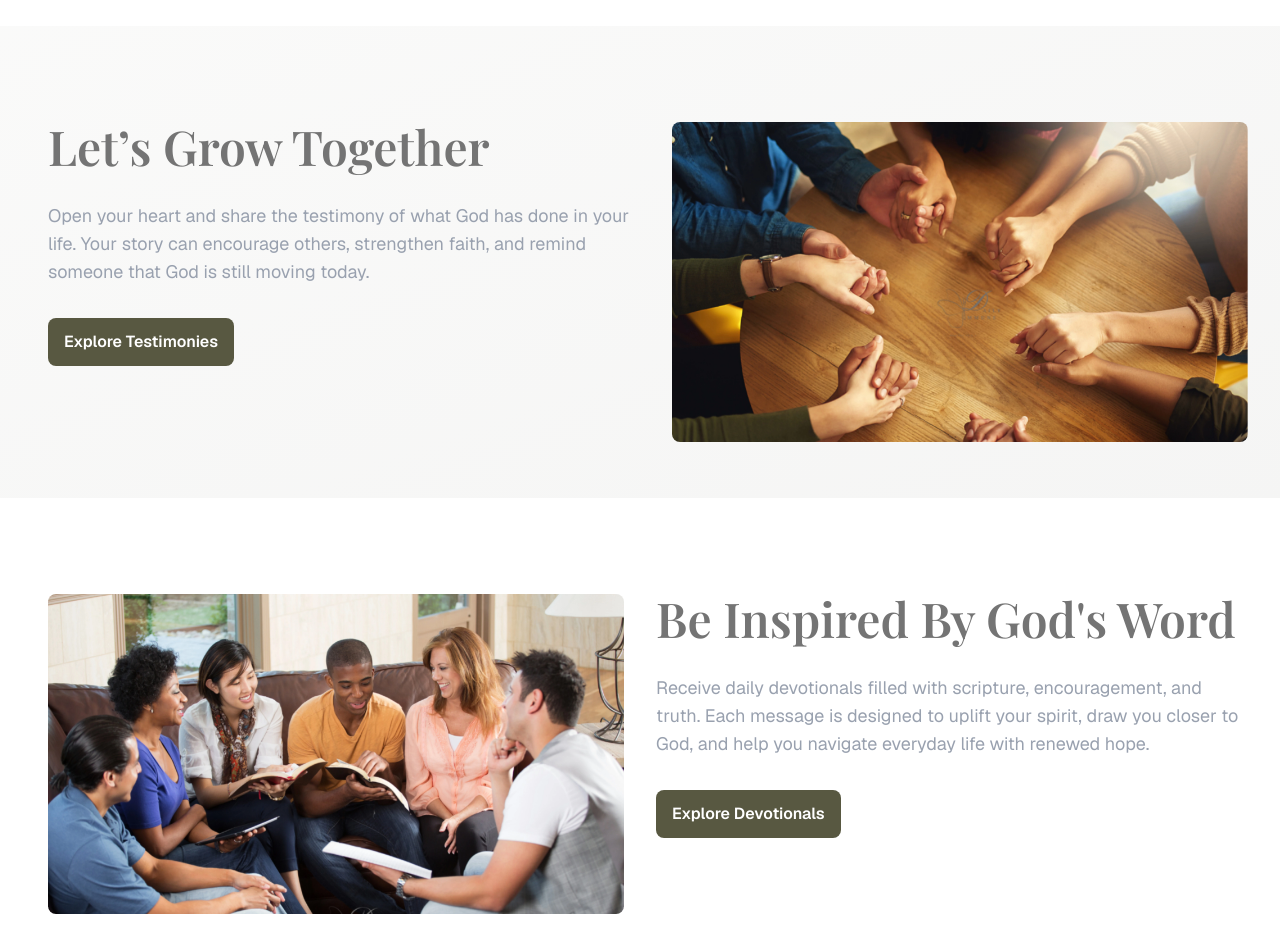
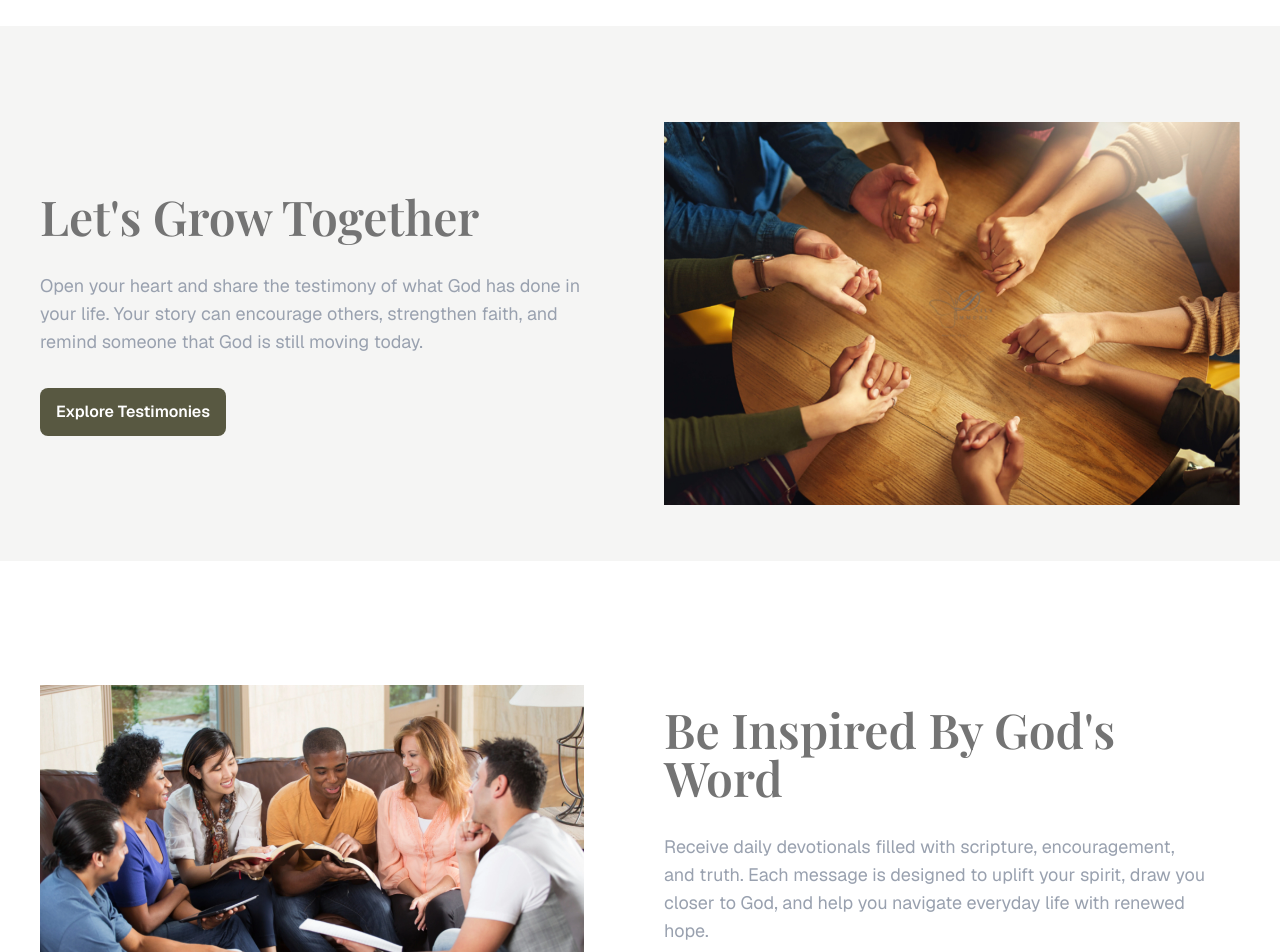
Before and after one commit to williwiser/dailyimmune-client, a React (Vite) app: page / in a window 1280 px wide. Shown: the part 1380-2332 px from the top of the page. Built offline with nearby package versions, Linux system fonts and the light colour scheme; no server answers; a web font is replaced by a local one; what @stream-io/video-react-sdk would draw is missing.

Commit message:
improve nav animation

```diff
--- a/src/components/AuthNavigation.tsx
+++ b/src/components/AuthNavigation.tsx
@@ -60,6 +60,7 @@ import { Avatar, AvatarFallback, AvatarImage } from "./ui/avatar";
 import BadgeDialog from "./BadgeDialog";
 import { useSocket } from "@/context/useSocket";
 import { toast, Toaster } from "sonner";
+import { motion } from "framer-motion";
 
 interface Notification {
   id: string;
@@ -564,8 +565,13 @@ const AuthNavigation = () => {
         </Container>
 
         {/* mobile menu */}
-
-        <div
+        <motion.div
+          initial={{ x: "-100%", opacity: 0 }}
+          animate={{
+            x: showMenu ? 0 : "-100%",
+            opacity: showMenu ? 1 : 0,
+          }}
+          transition={{ type: "spring", stiffness: 300, damping: 30 }}
           className={`${
             showMenu ? "fixed" : "hidden"
           } md:hidden inset-0 w-full bg-gray-800 text-white h-full overflow-y-scroll mt-22`}
@@ -670,7 +676,7 @@ const AuthNavigation = () => {
                       <span>Admin Actions</span>
                     </div>
                     <FontAwesomeIcon
-                      icon={showCommunityMenu ? faChevronUp : faChevronDown}
+                      icon={showAdminMenu ? faChevronUp : faChevronDown}
                       className="text-gray-600"
                     />
                   </button>
@@ -785,7 +791,7 @@ const AuthNavigation = () => {
               </Link>
             </li>
           </ul>
-        </div>
+        </motion.div>
       </nav>
     </>
   );
--- a/src/components/Navigation.tsx
+++ b/src/components/Navigation.tsx
@@ -6,7 +6,7 @@ import {
   DropdownMenuItem,
   DropdownMenuTrigger,
 } from "@/components/ui/dropdown-menu";
-
+import { motion } from "framer-motion";
 import { FontAwesomeIcon } from "@fortawesome/react-fontawesome";
 import {
   faBars,
@@ -147,7 +147,13 @@ const Navigation = () => {
           </button>
         </div>
       </Container>
-      <div
+      <motion.div
+        initial={{ x: "-100%", opacity: 0 }}
+        animate={{
+          x: showMenu ? 0 : "-100%",
+          opacity: showMenu ? 1 : 0,
+        }}
+        transition={{ type: "spring", stiffness: 300, damping: 30 }}
         className={`${
           showMenu ? "fixed" : "hidden"
         } md:hidden w-full bg-slate-800 text-white h-full`}
@@ -227,7 +233,7 @@ const Navigation = () => {
             </li>
           </ul>
         </Container>
-      </div>
+      </motion.div>
     </nav>
   );
 };
--- a/src/pages/Article.tsx
+++ b/src/pages/Article.tsx
@@ -542,7 +542,8 @@ const Article = () => {
                   onFocus={() => setShowCommentButtons(true)}
                   onChange={handleCommentChange}
                   autoComplete="off"
-                  className="border-b focus:border-b-2 focus:border-gray-800 focus:outline-0 w-full py-3 text-sm"
+                  disabled={user ? false : true}
+                  className="border-b focus:border-b-2 disabled:bg-gray-100 disabled:cursor-not-allowed focus:border-gray-800 focus:outline-0 w-full py-3 text-sm"
                 />
                 <div className="flex justify-end items-center w-full">
                   <div
--- a/src/pages/Home/Sections/BeInspired.tsx
+++ b/src/pages/Home/Sections/BeInspired.tsx
@@ -3,17 +3,18 @@ import { Link } from "react-router";
 
 const BeInspired = () => {
   return (
-    <Section className="py-10 px-8">
-      <div className="flex flex-col lg:flex-row-reverse justify-between gap-8 pl-4">
-        <article>
+    <>
+      <Section className="relative md:px-10">
+        <div className=" flex flex-col lg:flex-row-reverse items-center justify-between gap-12">
+          <article className="flex-1 px-8 py-12">
             <h1 className="text-5xl text-[#747474] playfair-display-600 font-bold mb-8">
               Be Inspired By God's Word
             </h1>
             <p className="text-lg text-gray-400 max-w-3xl mb-8">
-            Receive daily devotionals filled with scripture, encouragement, and
-            truth. Each message is designed to uplift your spirit, draw you
-            closer to God, and help you navigate everyday life with renewed
-            hope.
+              Receive daily devotionals filled with scripture, encouragement,
+              and truth. Each message is designed to uplift your spirit, draw
+              you closer to God, and help you navigate everyday life with
+              renewed hope.
             </p>
             <Link
               to="/devotionals"
@@ -22,11 +23,12 @@ const BeInspired = () => {
               Explore Devotionals
             </Link>
           </article>
-        <div className="max-w-xl h-80 overflow-hidden rounded-md">
+          <div className="overflow-hidden flex-1">
             <img src="backdrop7.webp" />
           </div>
         </div>
       </Section>
+    </>
   );
 };
 
--- a/src/pages/Home/Sections/CTA.tsx
+++ b/src/pages/Home/Sections/CTA.tsx
@@ -5,12 +5,12 @@ import { Link } from "react-router";
 
 const CTA = () => {
   return (
-    <Section className="py-10 bg-gray-200 px-2">
+    <Section className="py-12 bg-gray-200 px-6">
       <div className="flex flex-col items-center justify-center text-center">
         <h1 className="text-5xl text-[#747474] playfair-display-600 font-bold mb-8">
           Share Your Story
         </h1>
-        <p className="text-lg text-gray-400 max-w-3xl mb-8">
+        <p className="text-lg text-gray-400 max-w-3xl mb-8 text-balance">
           Become part of a growing family of believers. Connect, share, and grow
           together as we encourage one another in faith and walk boldly with
           Christ every day.
--- a/src/pages/Home/Sections/ShareYourStory.tsx
+++ b/src/pages/Home/Sections/ShareYourStory.tsx
@@ -3,29 +3,32 @@ import { Link } from "react-router";
 
 const ShareYourStory = () => {
   return (
-    <Section className="py-10 bg-gradient-to-br from-stone-50 to-stone-100 px-8">
-      <div className="flex flex-col lg:flex-row justify-between gap-8 pl-4">
-        <article>
+    <>
+      <Section className="relative bg-stone-100 md:px-10">
+        <div className=" flex flex-col lg:flex-row items-center justify-around gap-12">
+          <article className="flex-1 px-8 md:py-12 md:px-0">
             <h1 className="text-5xl text-[#747474] playfair-display-600 font-bold mb-8">
-            Let’s Grow Together
+              Let's Grow Together
             </h1>
             <p className="text-lg text-gray-400 max-w-3xl mb-8">
-            Open your heart and share the testimony of what God has done in your
-            life. Your story can encourage others, strengthen faith, and remind
-            someone that God is still moving today.
+              Open your heart and share the testimony of what God has done in
+              your life. Your story can encourage others, strengthen faith, and
+              remind someone that God is still moving today.
             </p>
             <Link
               to="/testimonies"
-            className="flex items-center gap-3 px-4 py-3 font-semibold rounded-md  bg-[#585841] text-white w-fit"
+              className="flex items-center gap-3 px-4 py-3 font-semibold rounded-md bg-[#585841] text-white w-fit"
             >
               Explore Testimonies
             </Link>
           </article>
-        <div className="max-w-xl h-80 overflow-hidden rounded-md">
+
+          <div className="overflow-hidden flex-1">
             <img src="backdrop11.webp" />
           </div>
         </div>
       </Section>
+    </>
   );
 };
 
```
Lines whose indentation alone changed are shown as unchanged.
